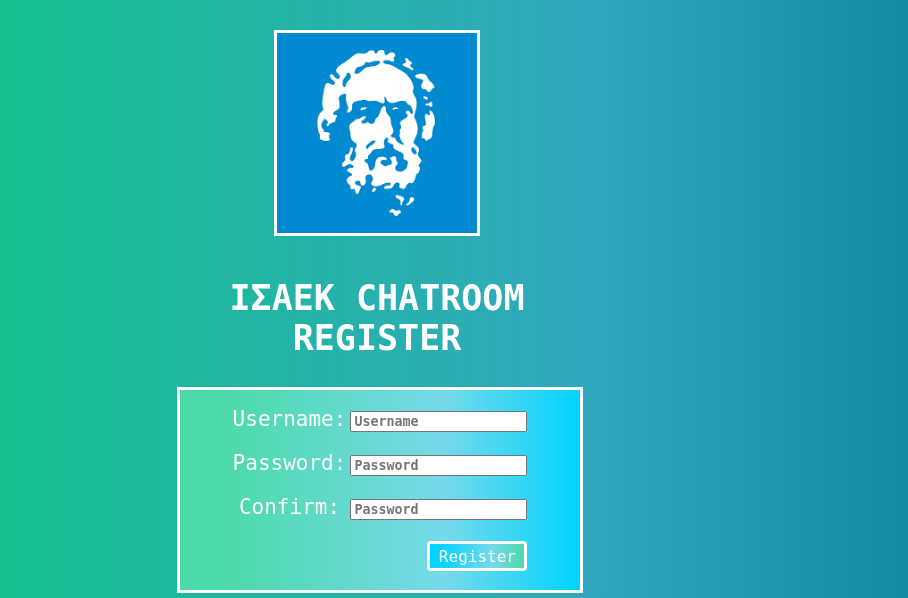
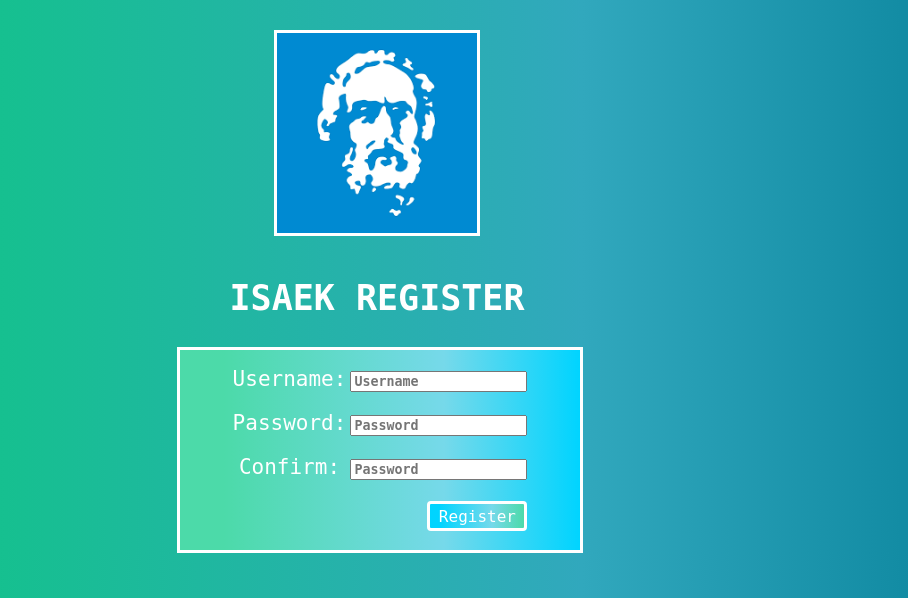
Before and after one commit to st4mefth/login-register-sytem, a PHP site: page /ChatRoom/register.php in a window 1280 px wide. Shown: the top 598 px of the page, without its empty margins (263-1171 px from the left). Run offline with PHP 8.4, Linux system fonts and the light colour scheme; data that the repository does not hold is empty.

Commit message:
Update register.php

```diff
--- a/register.php
+++ b/register.php
@@ -4,12 +4,12 @@
     <meta charset="UTF-8">
     <meta name="viewport" content="width=device-width, initial-scale=1.0">
     <link rel="stylesheet" href="style.css">
-    <title>ISAEK OMHROS CHATROOM LOGIN</title>
+    <title>ISAEK OMHROS REGISTER</title>
 </head>
 <body>
     <div class="cont-1">
     <a href="http://127.0.0.1/ChatRoom/login.php"><img src="assets/omhros.png" alt="OMHROS IMAGE"></a>
-    <h2 class="header">ΙΣΑΕΚ CHATROOM REGISTER</h2>
+    <h2 class="header">ISAEK REGISTER</h2>
         <div class="cont-2">
             <div class="cont-3">
                 <div class="cont-4">
```
